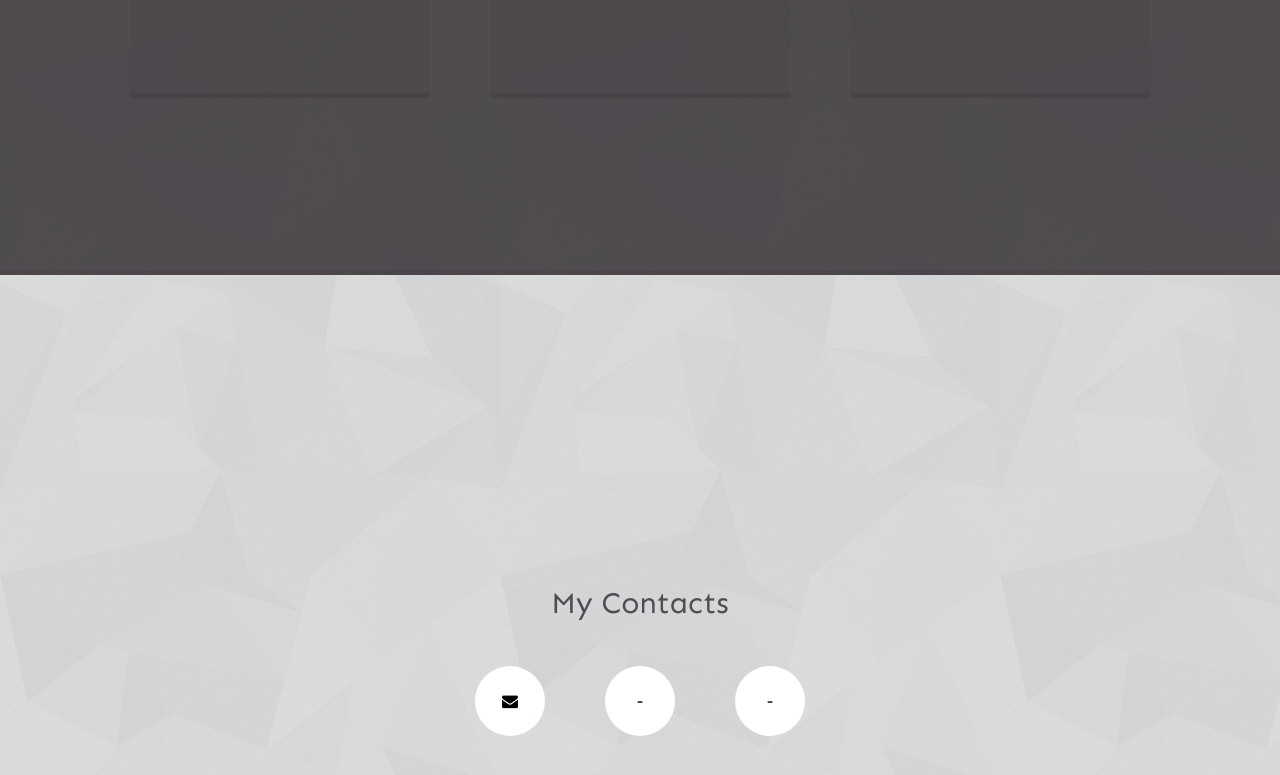
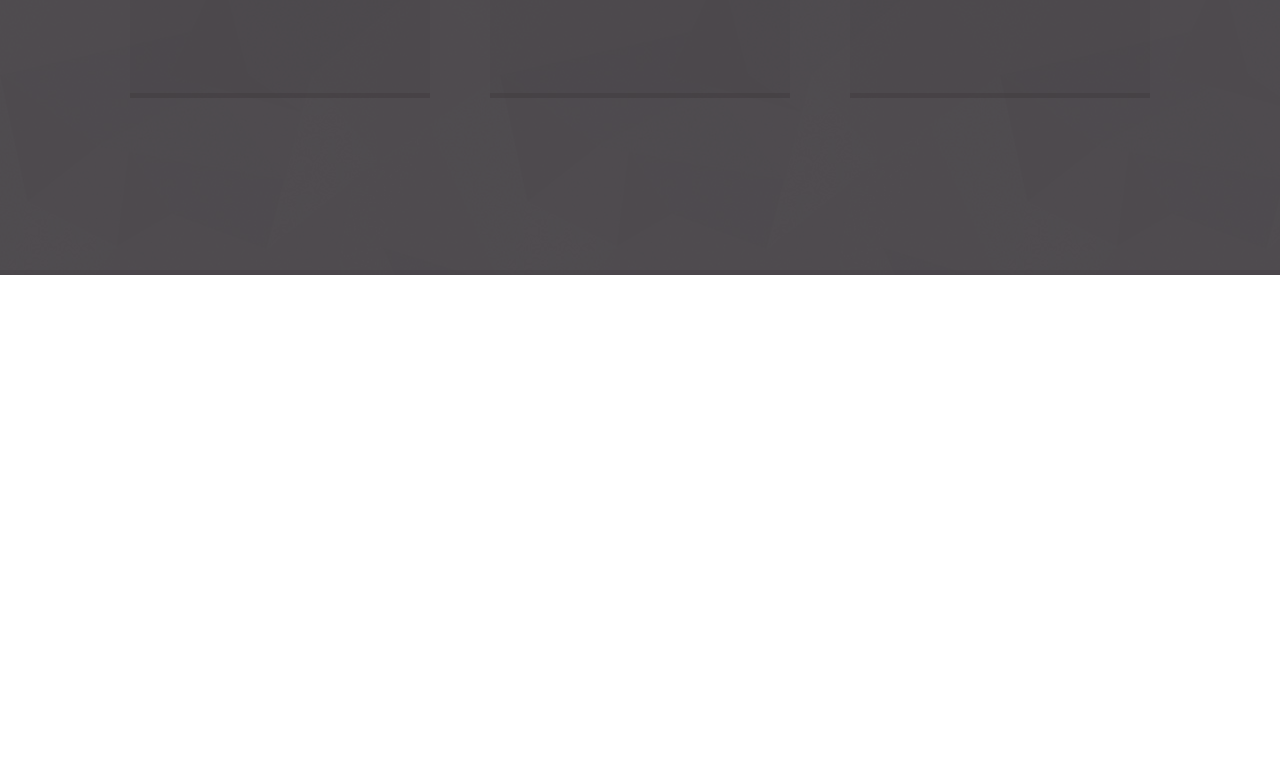
Before and after one commit to Vinifeju/Vinifeju.github.io, a plain HTML site: page index.html in a window 1280 px wide. Shown: the part 3025-3800 px from the top of the page. After the commit the page ends 3300 px from the top, so only its background shows below. Drawn offline with Linux system fonts and the light colour scheme; files whose address does not match are found by name.

Commit message:
Update index.html

```diff
--- a/index.html
+++ b/index.html
@@ -170,17 +170,6 @@
           </div>
           </div>
         </div>
-
-        <div class="section section-light last-section">
-          <div class="block-proj">
-            <p class="sec-main-text">My Contacts</p>
-            <div class="projects-block">
-              <div class="sec-block" data-proj-name="Calendar"><i class="fas fa-envelope"></i></div>
-              <div class="sec-block">-</div>
-              <div class="sec-block">-</div>
-            </div>
-          </div>
-        </div>
       </div>
     </div>
     </div>
```
